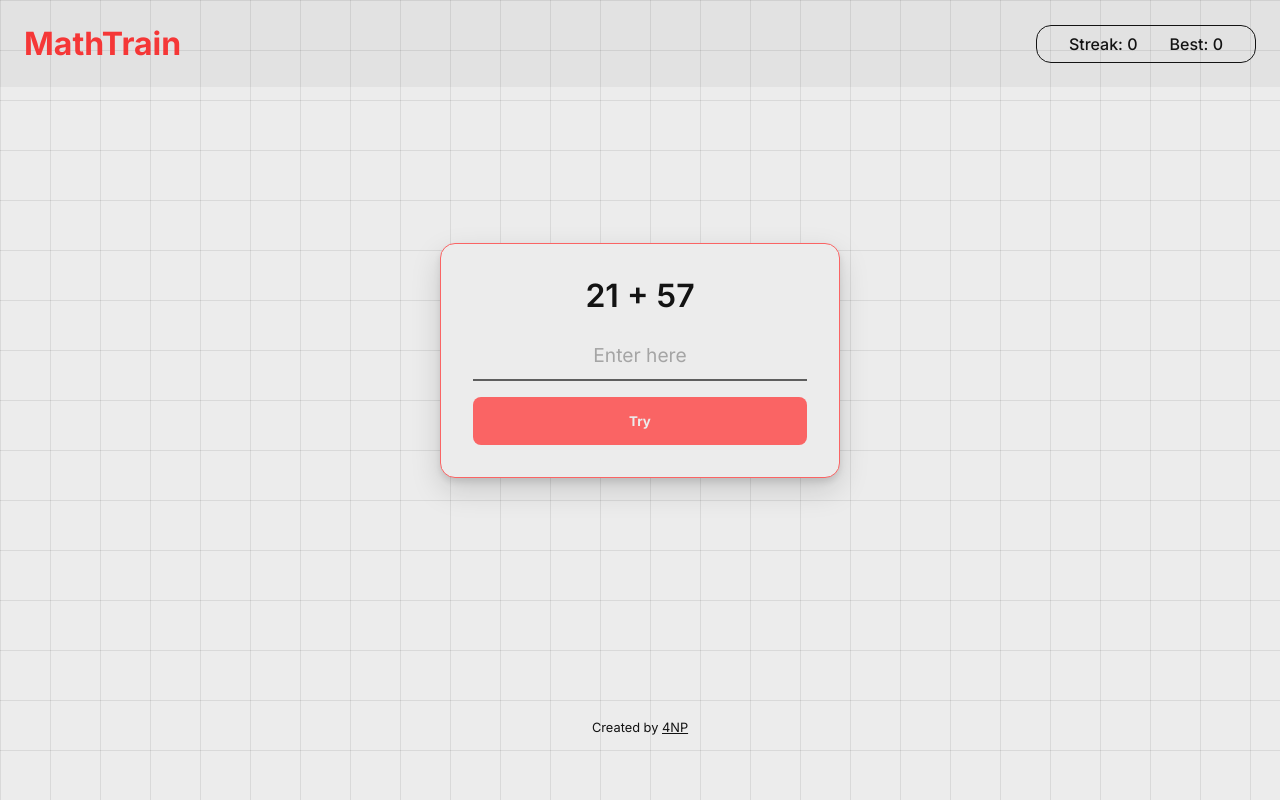
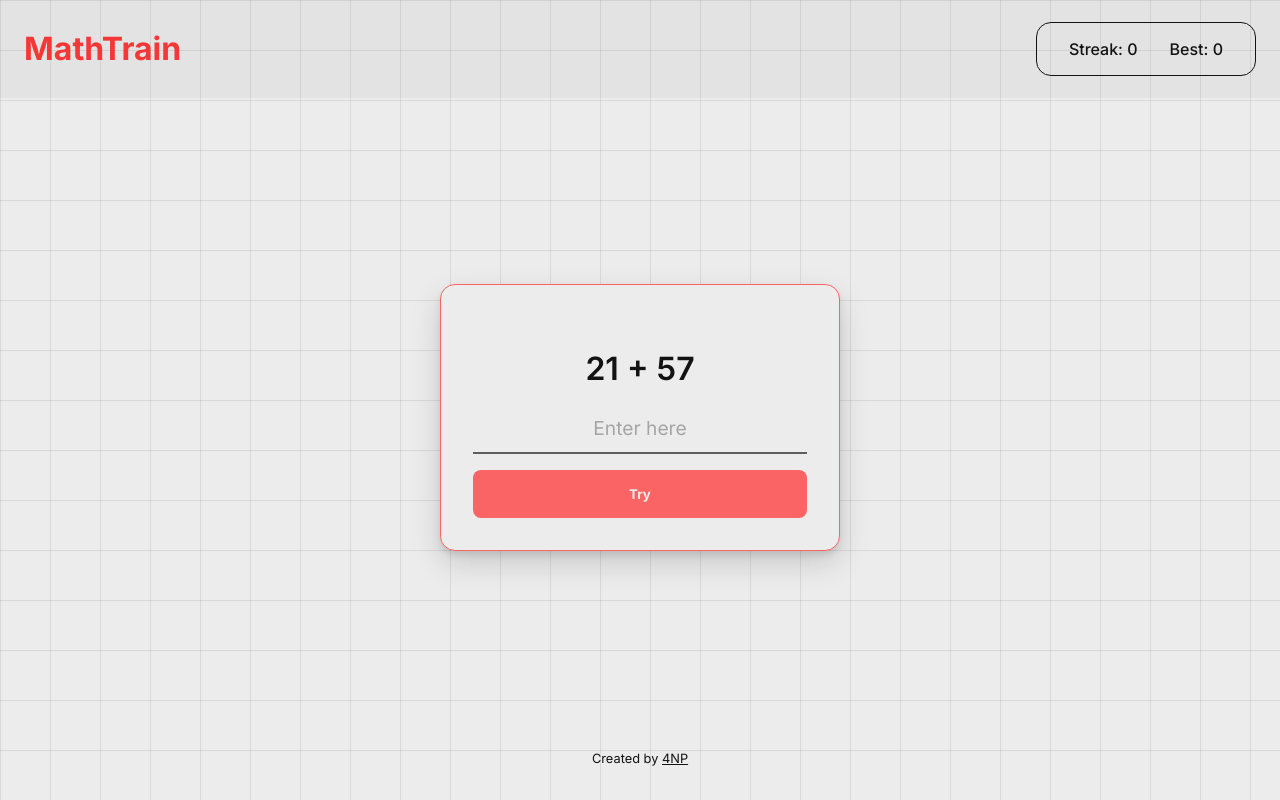
Before and after one commit to 4npdev/mathtrain, a plain HTML site: page index.html in a window 1280 px wide. Drawn offline with Linux system fonts and the light colour scheme; a web font is replaced by a local one.

Commit message:
CSS fixes

```diff
--- a/styles.css
+++ b/styles.css
@@ -7,10 +7,8 @@
     --gray: #b6b6b6;
 }
 
-* {
-    margin: 0;
-    padding: 0;
-    box-sizing: border-box;
+*,*::before,*::after {
+  box-sizing:border-box;
 }
 
 body {
@@ -22,6 +20,7 @@ body {
         linear-gradient(rgba(0, 0, 0, 0.082) 1px, transparent 1px),
         linear-gradient(90deg, rgba(0, 0, 0, 0.082) 1px, transparent 1px);
     background-size: 50px 50px;
+    margin: 0;
 }
 
 input::-webkit-outer-spin-button,
@@ -40,10 +39,10 @@ header {
     display: flex;
     justify-content: space-between;
     align-items: center;
-    padding: 1.5rem;
+    padding: 0.5rem 1.5rem;
     flex-wrap: wrap;
     gap: 1rem;
-    position: fixed;
+    position: sticky;
     width: 100%;
     background: rgba(0, 0, 0, 0.041);
 }
@@ -57,7 +56,7 @@ header {
     gap: 2rem;
     border: 1px solid var(--text);
     border-radius: 15px;
-    padding: 0.5rem 2rem;
+    padding: 0rem 2rem;
 }
 
 .header-streak,
@@ -69,11 +68,10 @@ header {
 /*Game*/
 
 .game-container {
-    width: 100%;
-    min-height: 90svh;
-    display: flex;
-    justify-content: center;
-    align-items: center;
+  min-block-size: 80svb;
+  display: flex;
+  justify-content: center;
+  align-items: center;
 }
 
 .game {
@@ -227,5 +225,10 @@ footer a {
 @media (width < 500px) {
     header {
         flex-direction: column;
+        padding-block: 1rem;
+    }
+
+    .game-container {
+        min-height: 70svh;
     }
 }
```
